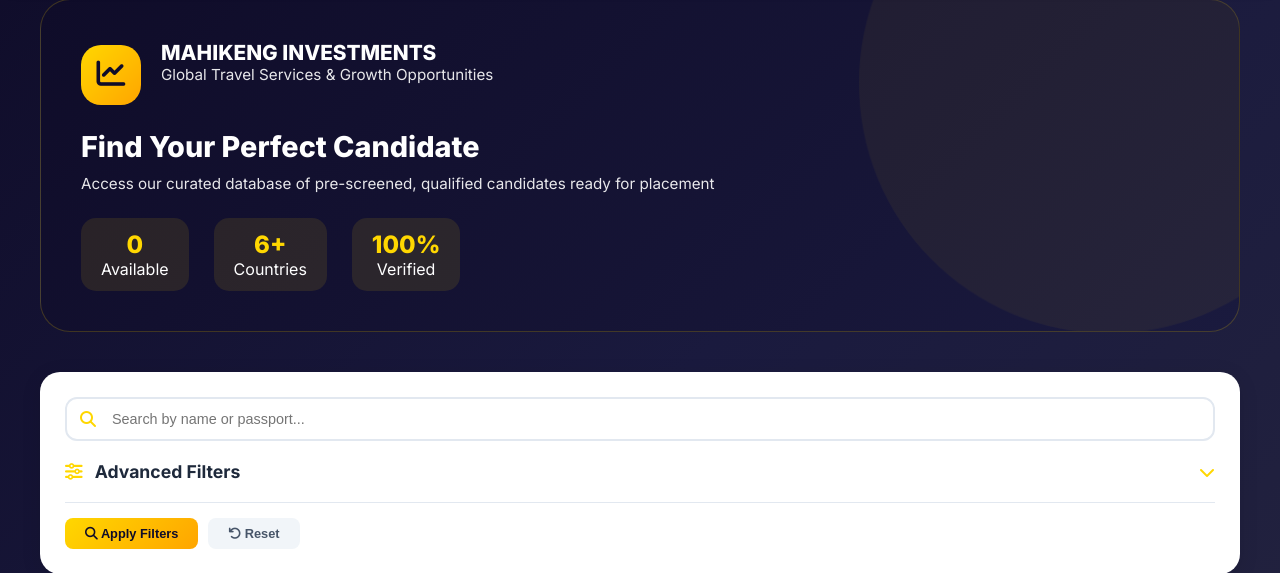
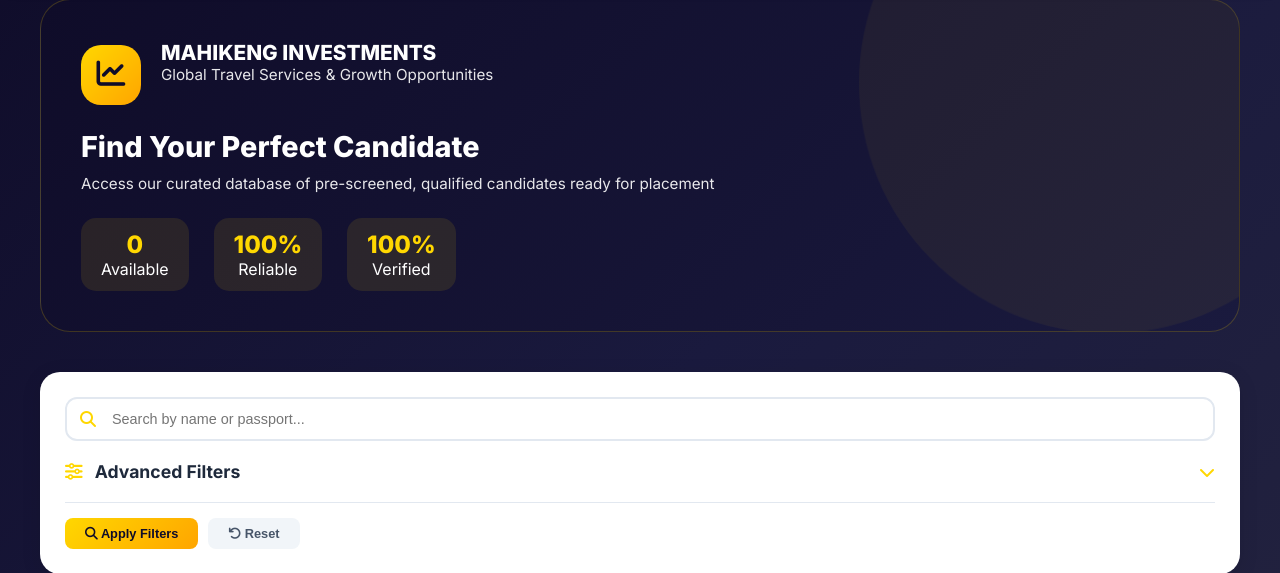
Before and after one commit to kabasapeace116-jpg/recruitment-system, a Django app: page /client-portal/ in a window 1280 px wide. Shown: the part 102-675 px from the top of the page. Run offline with Django 4.2, Linux system fonts and the light colour scheme; the visitor is signed in with stand-in values (Sample User, id 1); data that the repository does not hold is empty.

Commit message:
Update client_portal.html

```diff
--- a/candidates/templates/recruitment/client_portal.html
+++ b/candidates/templates/recruitment/client_portal.html
@@ -1723,7 +1723,7 @@
             <p>Access our curated database of pre-screened, qualified candidates ready for placement</p>
             <div class="stats-banner">
                 <div class="stat-item"><div class="stat-number">{{ total_count }}</div><div>Available</div></div>
-                <div class="stat-item"><div class="stat-number">6+</div><div>Countries</div></div>
+                <div class="stat-item"><div class="stat-number">100%</div><div>Reliable</div></div>
                 <div class="stat-item"><div class="stat-number">100%</div><div>Verified</div></div>
             </div>
         </div>
```
